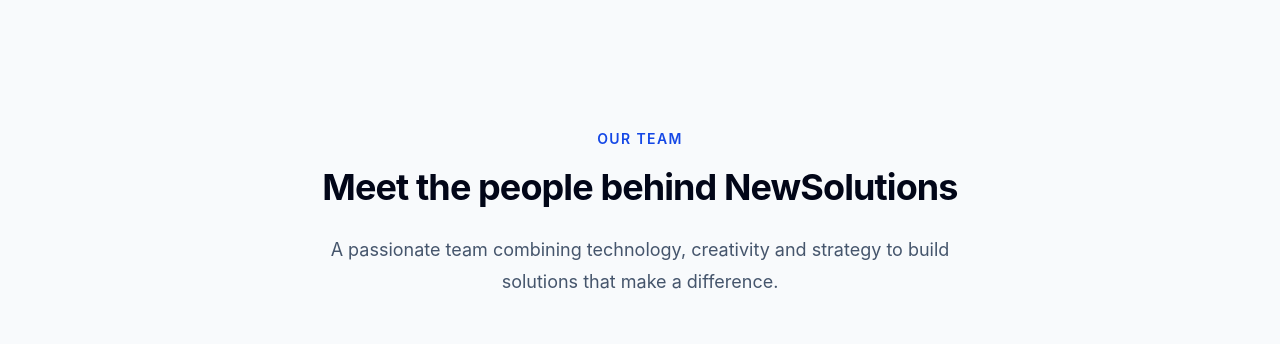
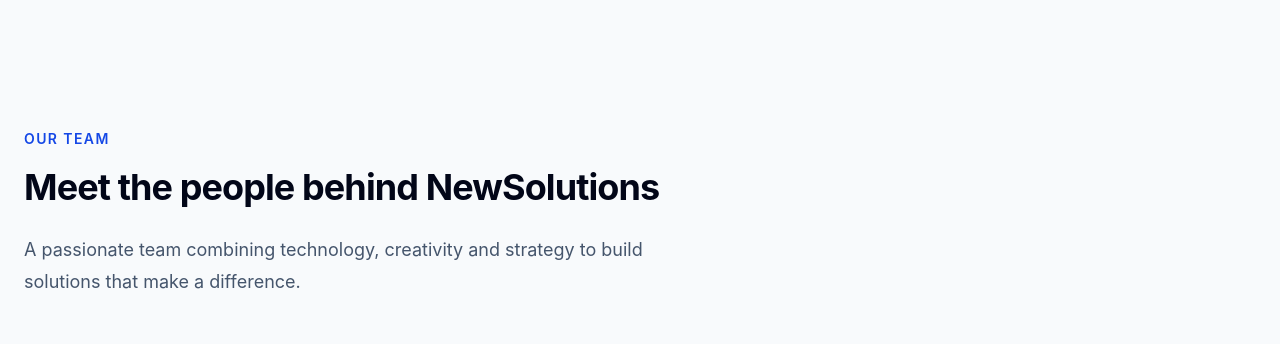
Before and after one commit to duartesimo/NewSolutions, a React (Vite) app in the folder frontend/: page /about in a window 1280 px wide. Shown: the part 2600-2944 px from the top of the page. Built offline with nearby package versions, Linux system fonts and the light colour scheme; grey boxes are pictures that could not be loaded.

Commit message:
refactor: our team

```diff
--- a/frontend/src/components/sections/OurTeam.tsx
+++ b/frontend/src/components/sections/OurTeam.tsx
@@ -1,4 +1,5 @@
 import { FaLinkedin } from "react-icons/fa";
+import SectionHeader from "../ui/SectionHeader";
 
 const team = [
   {
@@ -32,20 +33,12 @@
     <section className="bg-slate-50 py-20">
       <div className="mx-auto max-w-7xl px-6">
         {/* Header */}
-        <div className="mx-auto max-w-2xl text-center">
-          <p className="text-sm font-semibold tracking-widest text-blue-700 uppercase">
-            Our team
-          </p>
-
-          <h2 className="mt-4 text-3xl leading-tight font-bold tracking-tight text-slate-950 sm:text-4xl">
-            Meet the people behind NewSolutions
-          </h2>
-
-          <p className="mt-4 text-base leading-7 text-slate-600 sm:mt-6 sm:text-lg sm:leading-8">
-            A passionate team combining technology, creativity and strategy to
-            build solutions that make a difference.
-          </p>
-        </div>
+        <SectionHeader
+          eyebrow="Our team"
+          title="Meet the people behind NewSolutions"
+          description="A passionate team combining technology, creativity and strategy to
+            build solutions that make a difference."
+        />
 
         {/* Team Cards */}
         <div className="mt-12 grid grid-cols-1 gap-6 sm:grid-cols-2 lg:grid-cols-3">
```
